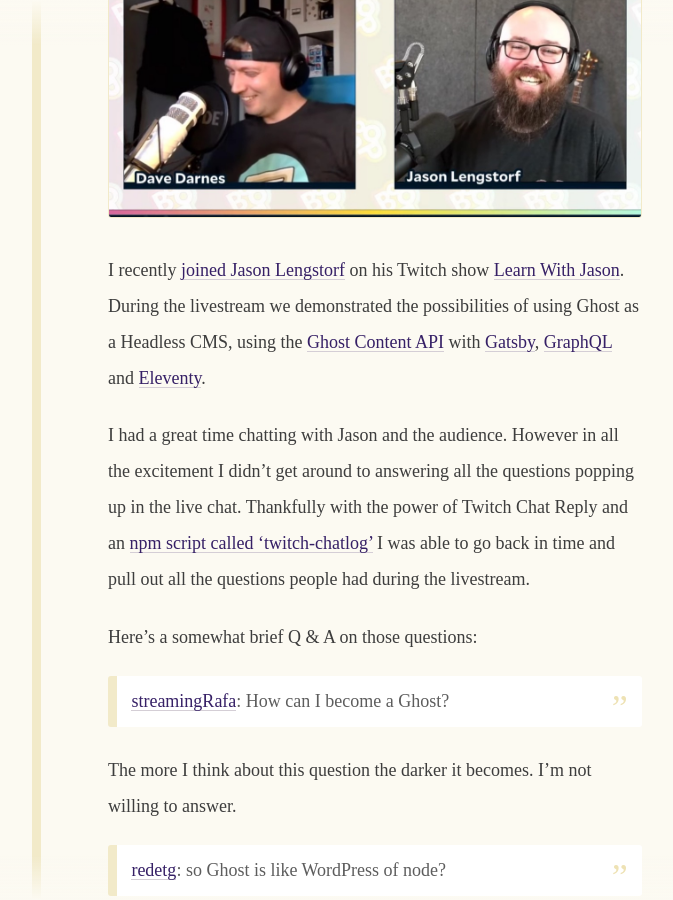
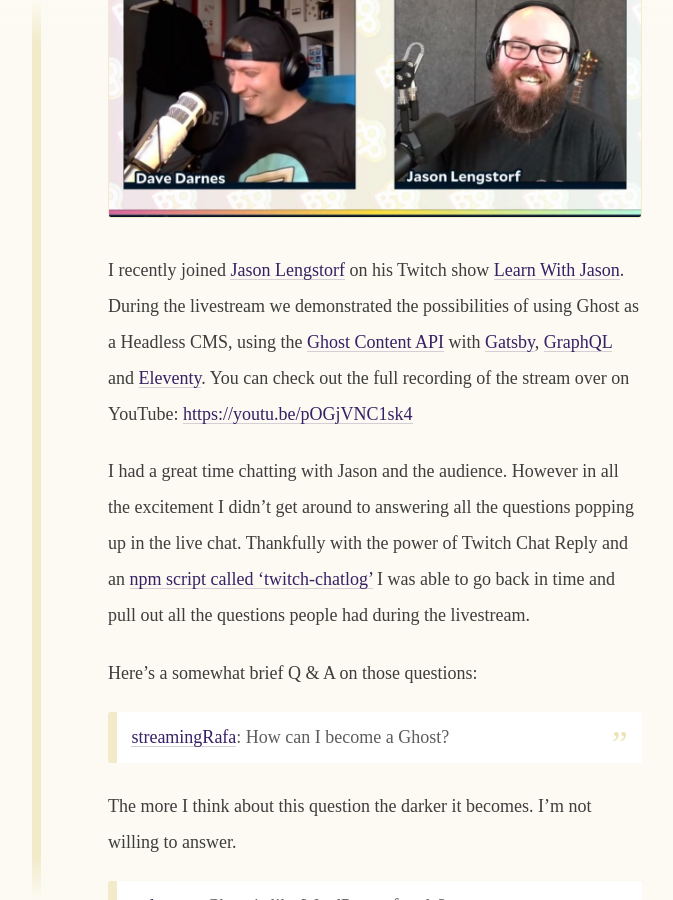
Before and after one commit to daviddarnes/david.darn.es, a Jekyll site: the page built from _posts/2020-04-11-learnwithjason-q-and-a.md, in a window 1280 px wide and 900 px high, scrolled down 329 px. Shown: the whole window, without its empty margins (328-1001 px from the left). Built offline with Jekyll 4.4.1, drawn with Linux system fonts in a browser that asks for light colours; some web fonts are replaced; comment, search, counter and statistics services are not loaded.

Commit message:
Amend embed

```diff
--- a/_posts/2020-04-11-learnwithjason-q-and-a.md
+++ b/_posts/2020-04-11-learnwithjason-q-and-a.md
@@ -9,7 +9,7 @@
 
 ![Me and Jason on the livestream](/images/lwjshow/lwjshow-banner.jpg)
 
-I recently [joined Jason Lengstorf](https://youtu.be/pOGjVNC1sk4) on his Twitch show [Learn With Jason](https://www.learnwithjason.dev/). During the livestream we demonstrated the possibilities of using Ghost as a Headless CMS, using the [Ghost Content API](https://ghost.org/docs/api/v3/javascript/content/) with [Gatsby](https://ghost.org/docs/api/v3/gatsby/), [GraphQL](https://ghost.org/docs/api/v3/gatsby/graphql-recipes-for-ghost/) and [Eleventy](https://ghost.org/docs/api/v3/eleventy/).
+I recently joined [Jason Lengstorf](https://twitter.com/jlengstorf) on his Twitch show [Learn With Jason](https://www.learnwithjason.dev/). During the livestream we demonstrated the possibilities of using Ghost as a Headless CMS, using the [Ghost Content API](https://ghost.org/docs/api/v3/javascript/content/) with [Gatsby](https://ghost.org/docs/api/v3/gatsby/), [GraphQL](https://ghost.org/docs/api/v3/gatsby/graphql-recipes-for-ghost/) and [Eleventy](https://ghost.org/docs/api/v3/eleventy/). You can check out the full recording of the stream over on YouTube: [https://youtu.be/pOGjVNC1sk4](https://youtu.be/pOGjVNC1sk4)
 
 I had a great time chatting with Jason and the audience. However in all the excitement I didn't get around to answering all the questions popping up in the live chat. Thankfully with the power of Twitch Chat Reply and an [npm script called 'twitch-chatlog'](https://github.com/freaktechnik/twitch-chatlog) I was able to go back in time and pull out all the questions people had during the livestream.
 
@@ -115,7 +115,10 @@
 
 > [NMeuleman](https://twitch.tv/NMeuleman/): Requesting permission to tweet: ["mood while coding"](https://clips.twitch.tv/LongAssiduousZebraRlyTho)
 
-<iframe src="https://clips.twitch.tv/embed?clip=LongAssiduousZebraRlyTho" frameborder="0" allowfullscreen="true" height="378" width="620" autoplay="false"></iframe>
+<div class="video">
+<iframe src="https://clips.twitch.tv/embed?clip=LongAssiduousZebraRlyTho&autoplay=false" frameborder="0" allowfullscreen="true" height="378" width="620"></iframe>
+</div>
+
 
 Extremely relatable, very tweetable.
 
```
